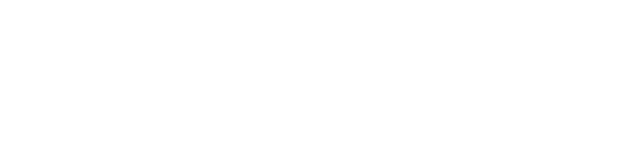
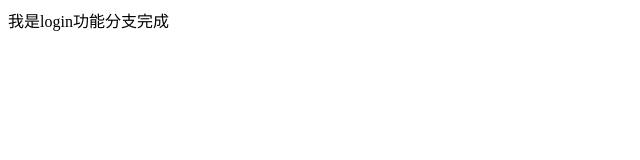
Before and after one commit to QiaoMuTian/project_03, a plain HTML site: page index.html in a window 1280 px wide. Shown: the whole page, without its empty margins (0-640 px from the left). Drawn offline with Linux system fonts and the light colour scheme.

Commit message:
功能分支login完善

```diff
--- a/index.html
+++ b/index.html
@@ -7,6 +7,6 @@
 	<title>Document</title>
 </head>
 <body>
-
+	<div>我是login功能分支完成</div>
 </body>
 </html>
```
